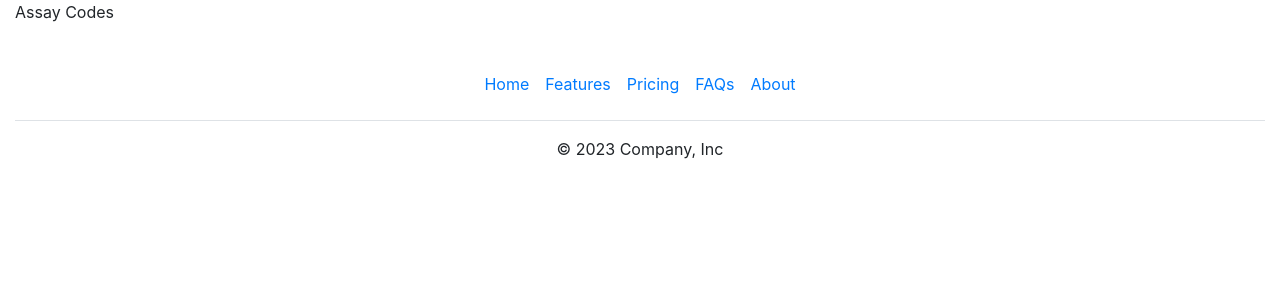
After one commit to FusRaDa/pcr-project-2023-global, a Django app: page /assay-codes/ in a window 1280 px wide. The commit adds this page. Shown: the top 300 px of the page. Run offline with Django 4.2, Linux system fonts and the light colour scheme; parts of the project's set-up code (start-up, migrations or seed data) failed here and were passed over; some libraries are stand-ins or nearby versions.

Commit message:
work on assay codes and ext protocols

```diff
--- a/main/templates/base.html
+++ b/main/templates/base.html
@@ -50,11 +50,15 @@
           </li>
 
           <li class="nav-item">
-            <a class="nav-link" href="{% url 'protocols' %}">Protocols</a>
+            <a class="nav-link" href="{% url 'assay_codes' %}">Codes</a>
           </li>
 
           <li class="nav-item">
-            <a class="nav-link" href="{% url 'batches' %}">Extraction</a>
+            <a class="nav-link" href="{% url 'extraction_protocols' %}">Protocols</a>
+          </li>
+
+          <li class="nav-item">
+            <a class="nav-link" href="{% url 'batches' %}">Extractions</a>
           </li>
 
           <li class="nav-item ">
--- a/pcr/forms.py
+++ b/pcr/forms.py
@@ -103,7 +103,7 @@ class BatchForm(ModelForm):
     cleaned_data = super().clean()
     lab_id = cleaned_data.get('lab_id')
 
-    if Batch.objects.filter(lab_id=lab_id).exists():
+    if Batch.objects.filter(user=self.user, lab_id=lab_id).exists():
       raise ValidationError(
         message='Batch with the same Lab ID already exists. Please change Lab ID.',
         )
--- /dev/null
+++ b/pcr/templates/assay_codes.html
@@ -0,0 +1,16 @@
+{% extends "base.html" %}
+
+{% load static %}
+
+{% block title %} Assay Codes {% endblock %}
+
+{% block content %}
+
+<div class="container-fluid">
+ Assay Codes
+</div>
+
+
+
+
+{% endblock %}
--- a/pcr/urls.py
+++ b/pcr/urls.py
@@ -7,5 +7,6 @@ urlpatterns = [
   path("delete-batch/<str:username>/<int:pk>/", views.deleteBatch, name="delete_batch"),
   path("batch-samples/<str:username>/<int:pk>/", views.batchSamples, name="batch_samples"),
   path("sample-assay/<str:username>/<int:pk>/", views.editSampleAssay, name="sample_assay"),
-  path("protocols/", views.protocols, name="protocols"),
+  path("extraction-protocols/", views.extraction_protocols, name="extraction_protocols"),
+  path("assay-codes/", views.assay_codes, name="assay_codes"),
 ]
--- a/pcr/views.py
+++ b/pcr/views.py
@@ -7,7 +7,7 @@ from django.contrib import messages
 
 from .models import *
 from .forms import *
-from .functions import create_samples, limit_batch_count
+from .functions import create_samples
 # Create your views here.
 
 
@@ -150,11 +150,17 @@ def editSampleAssay(request, username, pk):
 # **END OF SAMPLE FUNCTIONALITY** #
 
 
-# **START OF ASSAY FUNCTIONALITY** #
-def protocols(request):
+# **START OF EXTRACTION FUNCTIONALITY** #
+def extraction_protocols(request):
 
   context = {}
-  return render(request, 'protocols.html', context)
+  return render(request, 'extraction_protocols.html', context)
+# **START OF EXTRACTION FUNCTIONALITY** #
 
 
+# **START OF ASSAY FUNCTIONALITY** #
+def assay_codes(request):
+
+  context = {}
+  return render(request, 'assay_codes.html', context)
 # **END OF ASSAY FUNCTIONALITY** #
```
Also changed, not shown: pcr/functions.py (+1 -12 lines), pcr/templates/extraction_protocols.html (added, +14 -0 lines).
